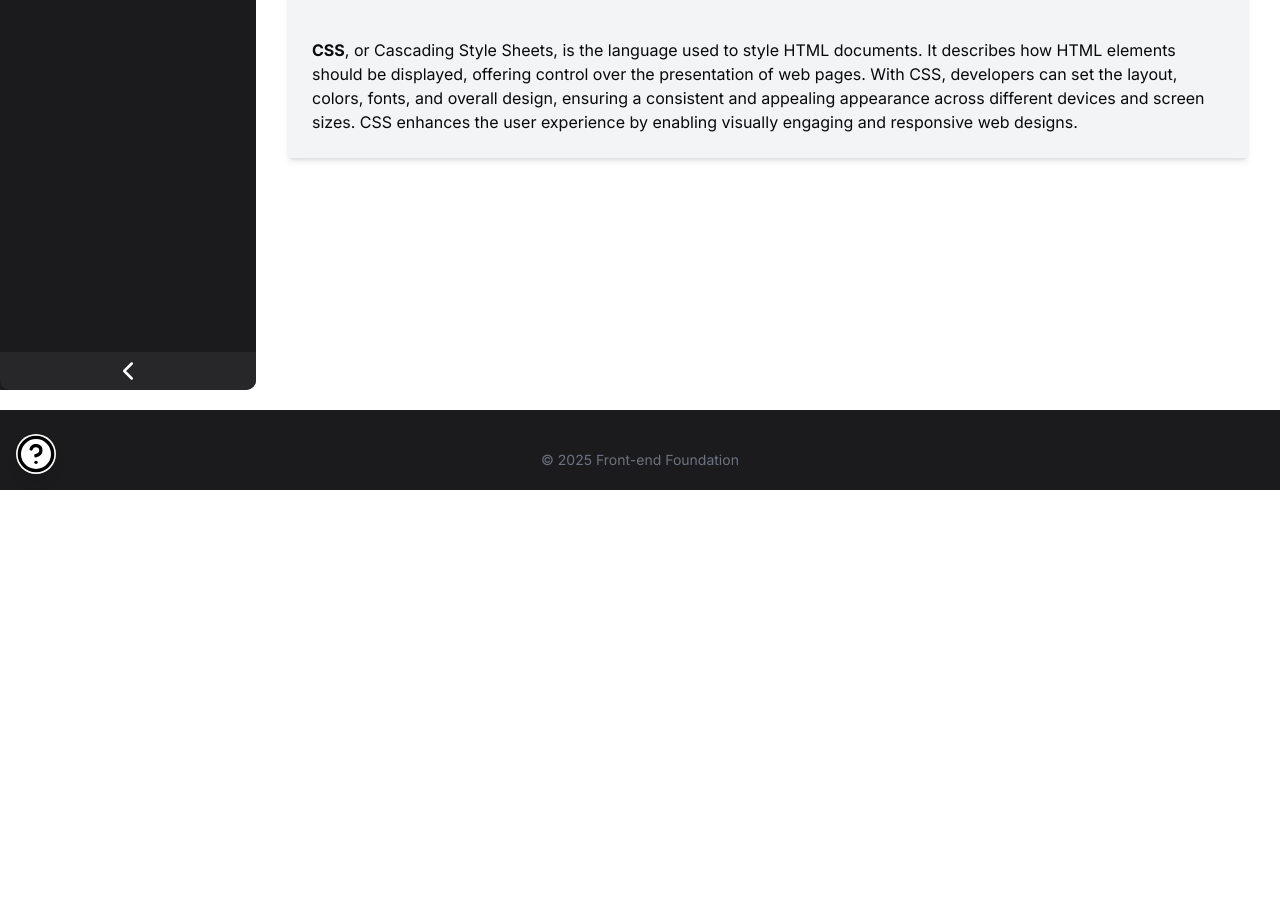
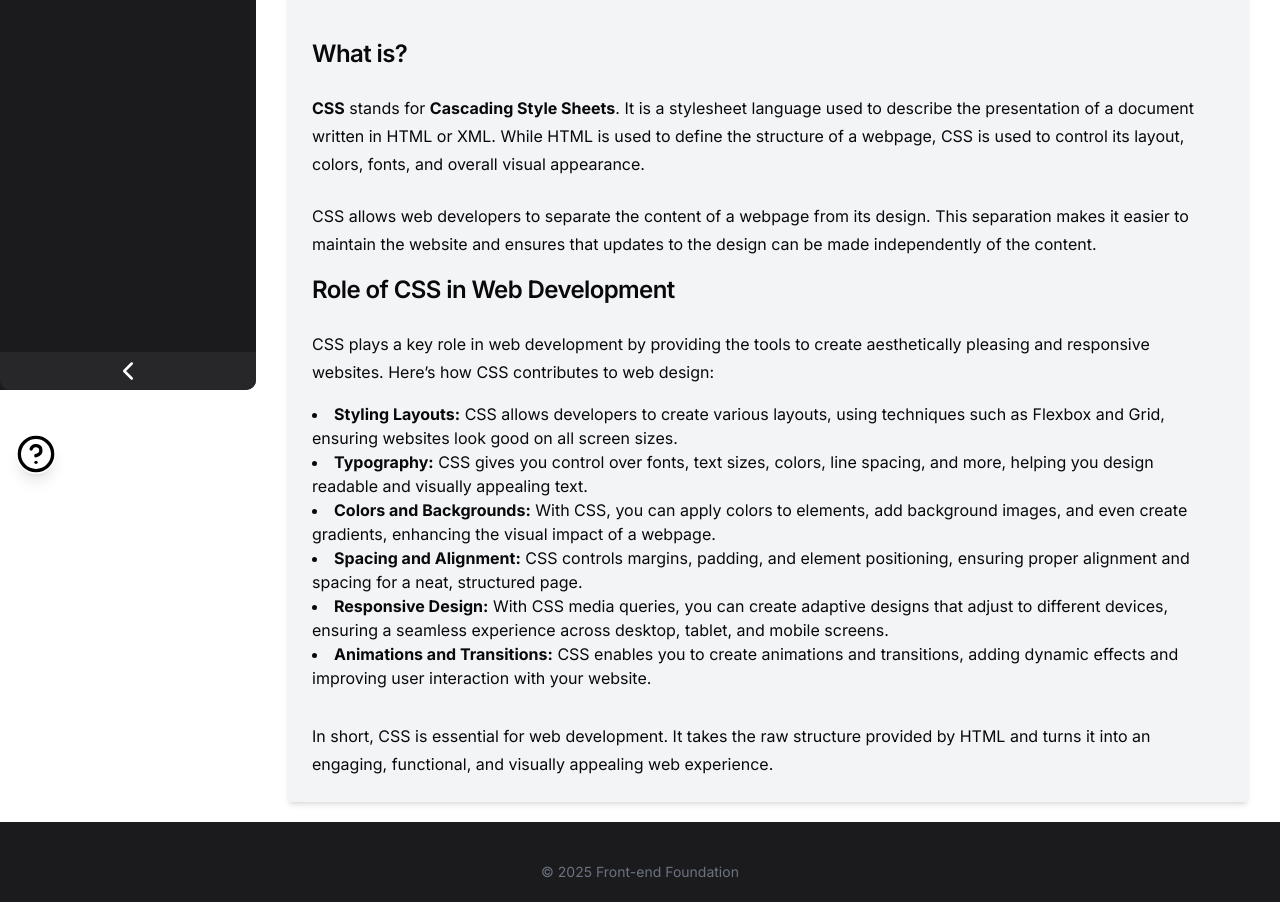
Before and after one commit to marcelotc/front-end-foundation, a Next.js app: page /learning/css in a window 1280 px wide. Shown: the part 310-1212 px from the top of the page. Before the commit the page ends 800 px from the top, so only its background shows below. Built offline with nearby package versions, Linux system fonts and the light colour scheme; no server answers; the database is empty; what @tiptap/extension-color, tailwindcss-animated would draw is missing.

Commit message:
Added technologies intro

```diff
--- a/src/app/learning/(technologies)/components/sideMenu.tsx
+++ b/src/app/learning/(technologies)/components/sideMenu.tsx
@@ -156,7 +156,7 @@ export default function SideMenu() {
                         className="flex items-center justify-between space-x-4 px-4 cursor-pointer"
                         onClick={() => toggleChapter(menuContent.chapter)}
                       >
-                        <Typography variant="smallText" as="p" className="text-white">
+                        <Typography variant="smallText" as="p" className="text-white truncate flex-grow">
                           {menuContent.chapter}
                         </Typography>
                         <div>
--- a/src/app/learning/(technologies)/css/page.tsx
+++ b/src/app/learning/(technologies)/css/page.tsx
@@ -1,13 +1,14 @@
 'use client';
 
 import React, { useContext, useEffect } from 'react';
-import SideMenuContext, { } from '../context/sideMenuContext';
-import { SkeletonCard } from "../components/contentSkeleton"
+import SideMenuContext from '../context/sideMenuContext';
+import { SkeletonCard } from "../components/contentSkeleton";
+import { Typography } from "@/components/ui/typography";
 import Image from "next/image";
 import cssLogo from "../../../../../public/css-logo.png";
 
 import MainWrapper from '../components/mainWrapper';
-import ContentOutput from '../components/contentOutput'
+import ContentOutput from '../components/contentOutput';
 
 export default function Css() {
     const { setTechnology, setMarkdown, technology, markdown, loadingContent } = useContext(SideMenuContext);
@@ -26,19 +27,38 @@ export default function Css() {
                             src={cssLogo}
                             width={200}
                             height={200}
-                            alt="css logo"
+                            alt="CSS logo"
                         />
                     </div>
                     <div className='mt-10'>
-                        <b>CSS</b>, or Cascading Style Sheets, is the language used to style HTML documents. It describes how HTML elements should be displayed,
-                        offering control over the presentation of web pages. With CSS, developers can set the layout, colors, fonts, and overall design, ensuring a
-                        consistent and appealing appearance across different devices and screen sizes. CSS enhances the user experience by enabling visually engaging and
-                        responsive web designs.
+                        <Typography variant="h3" className="mb-4">What is?</Typography>
+                        <Typography className="mb-4">
+                            <b>CSS</b> stands for <b>Cascading Style Sheets</b>. It is a stylesheet language used to describe the presentation of a document written in HTML or XML. While HTML is used to define the structure of a webpage, CSS is used to control its layout, colors, fonts, and overall visual appearance.
+                        </Typography>
+                        <Typography className="mb-4">
+                            CSS allows web developers to separate the content of a webpage from its design. This separation makes it easier to maintain the website and ensures that updates to the design can be made independently of the content.
+                        </Typography>
+
+                        <Typography variant="h3" className="mb-4">Role of CSS in Web Development</Typography>
+                        <Typography className="mb-4">
+                            CSS plays a key role in web development by providing the tools to create aesthetically pleasing and responsive websites. Here’s how CSS contributes to web design:
+                        </Typography>
+                        <ul className="list-disc list-inside mb-8">
+                            <li><b>Styling Layouts:</b> CSS allows developers to create various layouts, using techniques such as Flexbox and Grid, ensuring websites look good on all screen sizes.</li>
+                            <li><b>Typography:</b> CSS gives you control over fonts, text sizes, colors, line spacing, and more, helping you design readable and visually appealing text.</li>
+                            <li><b>Colors and Backgrounds:</b> With CSS, you can apply colors to elements, add background images, and even create gradients, enhancing the visual impact of a webpage.</li>
+                            <li><b>Spacing and Alignment:</b> CSS controls margins, padding, and element positioning, ensuring proper alignment and spacing for a neat, structured page.</li>
+                            <li><b>Responsive Design:</b> With CSS media queries, you can create adaptive designs that adjust to different devices, ensuring a seamless experience across desktop, tablet, and mobile screens.</li>
+                            <li><b>Animations and Transitions:</b> CSS enables you to create animations and transitions, adding dynamic effects and improving user interaction with your website.</li>
+                        </ul>
+
+                        <Typography>
+                            In short, CSS is essential for web development. It takes the raw structure provided by HTML and turns it into an engaging, functional, and visually appealing web experience.
+                        </Typography>
                     </div>
                 </>
-            )
-            }
+            )}
             {loadingContent ? <SkeletonCard /> : <ContentOutput content={markdown ? markdown[0]?.content : ''} />}
-        </MainWrapper >
+        </MainWrapper>
     );
 }
--- a/src/app/learning/(technologies)/javascript/page.tsx
+++ b/src/app/learning/(technologies)/javascript/page.tsx
@@ -1,13 +1,14 @@
 'use client';
 
 import React, { useContext, useEffect } from 'react';
-import SideMenuContext, { } from '../context/sideMenuContext';
-import { SkeletonCard } from "../components/contentSkeleton"
+import SideMenuContext from '../context/sideMenuContext';
+import { SkeletonCard } from "../components/contentSkeleton";
+import { Typography } from "@/components/ui/typography";
 import Image from "next/image";
 import javascriptLogo from "../../../../../public/javascript-logo.png";
 
 import MainWrapper from '../components/mainWrapper';
-import ContentOutput from '../components/contentOutput'
+import ContentOutput from '../components/contentOutput';
 
 export default function Javascript() {
     const { setTechnology, setMarkdown, technology, markdown, loadingContent } = useContext(SideMenuContext);
@@ -26,18 +27,36 @@ export default function Javascript() {
                             src={javascriptLogo}
                             width={200}
                             height={200}
-                            alt="javascript logo"
+                            alt="JavaScript logo"
                         />
                     </div>
                     <div className='mt-10'>
-                        <b>JavaScript</b> is a versatile programming language that brings interactivity to web pages. Unlike HTML and CSS, which focus on structure and style,
-                        JavaScript allows developers to create dynamic content that can respond to user actions. It can modify HTML and CSS in real-time, enabling features
-                        such as form validation, content updates, and animations. JavaScript is essential for creating modern, interactive web applications, making the browsing
-                        experience more engaging and user-friendly.
+                        <Typography variant="h3" className="mb-4">What is?</Typography>
+                        <Typography className="mb-4">
+                            <b>JavaScript</b> is a versatile programming language that brings interactivity to web pages. Unlike HTML and CSS, which focus on structure and style,
+                            JavaScript allows developers to create dynamic content that can respond to user actions. It can modify HTML and CSS in real-time, enabling features
+                            such as form validation, content updates, and animations. JavaScript is essential for creating modern, interactive web applications, making the browsing
+                            experience more engaging and user-friendly.
+                        </Typography>
+
+                        <Typography variant="h3" className="mb-4">Role of JavaScript in Web Development</Typography>
+                        <Typography className="mb-4">
+                            JavaScript plays a vital role in modern web development. Here's why:
+                        </Typography>
+                        <ul className="list-disc list-inside mb-8">
+                            <li><b>Dynamic Content:</b> JavaScript allows web pages to change dynamically in response to user actions, such as clicking a button or submitting a form.</li>
+                            <li><b>Interactivity:</b> JavaScript powers features like navigation menus, modals, pop-ups, and interactive maps that respond to user input.</li>
+                            <li><b>Web Applications:</b> Most modern web applications are built using JavaScript frameworks (like React, Angular, and Vue) that provide structured and efficient ways to create complex interactive applications.</li>
+                            <li><b>Mobile and Desktop Development:</b> With tools like React Native, JavaScript can be used to build mobile apps, and Electron allows for desktop app development, making JavaScript a cross-platform solution.</li>
+                            <li><b>Real-Time Applications:</b> JavaScript is crucial for building real-time applications, such as chat apps or live updates, by enabling WebSockets or similar technologies for continuous communication with the server.</li>
+                        </ul>
+
+                        <Typography>
+                            In conclusion, JavaScript is the backbone of interactive, dynamic web pages and web applications. Whether you're adding simple effects or building complex, user-driven applications, JavaScript makes the web experience more engaging, responsive, and enjoyable.
+                        </Typography>
                     </div>
                 </>
-            )
-            }
+            )}
             {loadingContent ? <SkeletonCard /> : <ContentOutput content={markdown ? markdown[0]?.content : ''} />}
         </MainWrapper>
     );
```
Also changed, not shown: src/app/learning/(technologies)/components/mainWrapper.tsx (+4 -4 lines), 1 other file (tests, documents, lock files or other folders).
